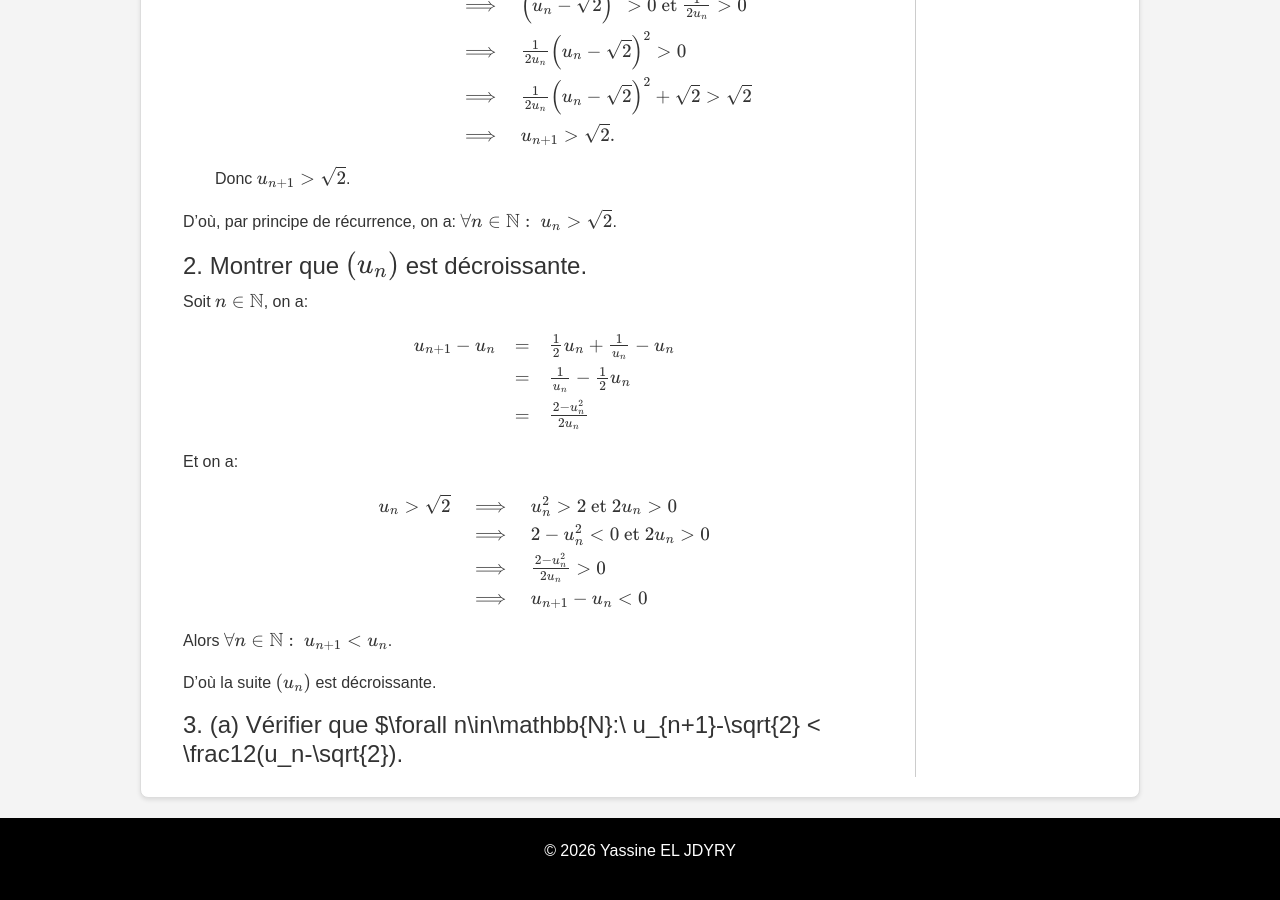
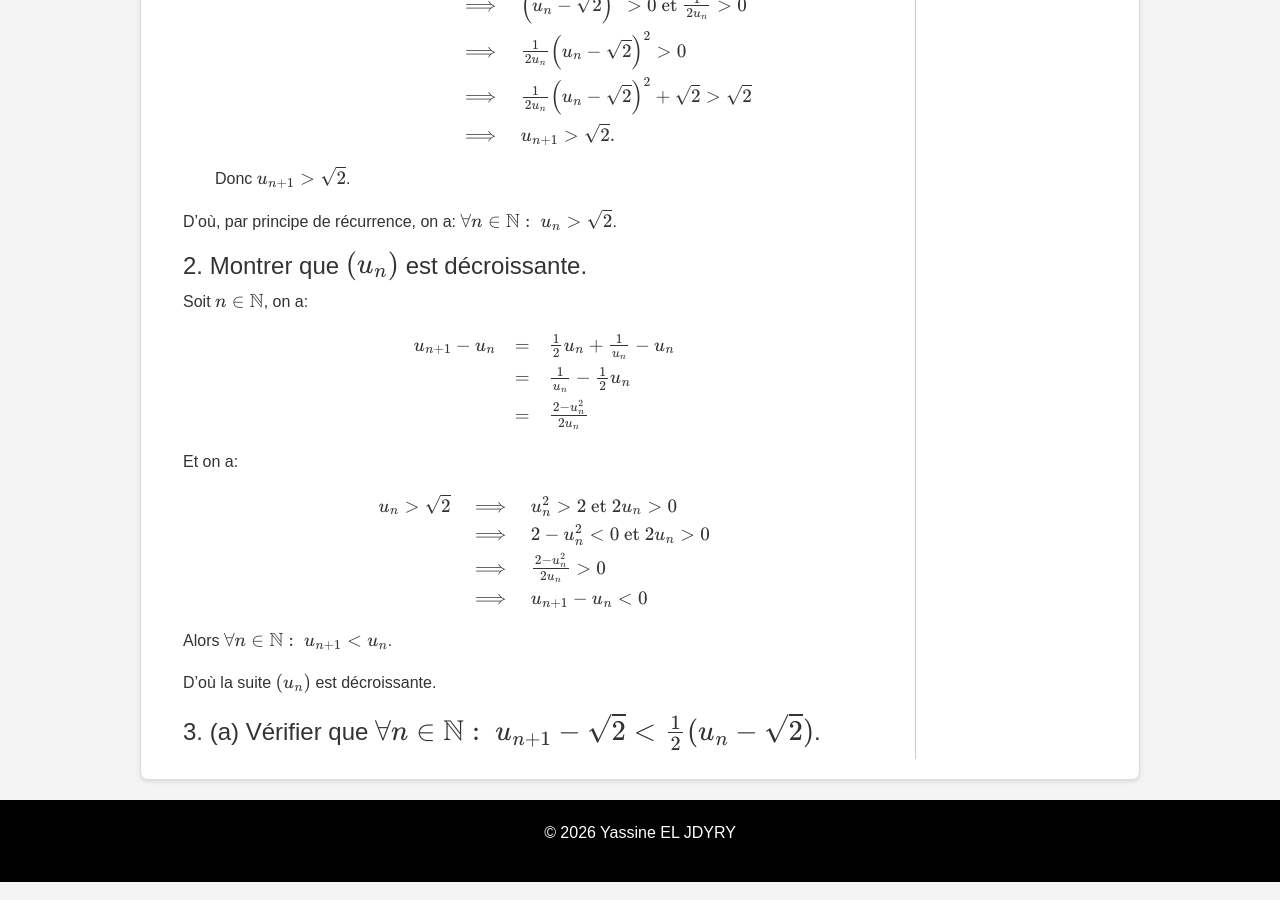
Before and after one commit to learninmath/learninmath.github.io, a Jekyll site: the page built from _2bpc/chapitre4.md, in a window 1280 px wide and 900 px high, scrolled down 3590 px. Built offline with Jekyll 4.4.1, drawn with Linux system fonts in a browser that asks for light colours.

Commit message:
v16.2.26

```diff
--- a/_2bpc/chapitre4.md
+++ b/_2bpc/chapitre4.md
@@ -194,4 +194,4 @@ Alors $\forall n\in\mathbb{N}:\ u_{n+1} < u_n$.
 
 D'où la suite $(u_n)$ est décroissante.
 
-#### 3. (a) Vérifier que $\forall n\in\mathbb{N}:\ u\_{n+1}-\sqrt{2} < \frac12(u_n-\sqrt{2}).
+#### 3. (a) Vérifier que $\forall n\in\mathbb{N}:\ u_{n+1}-\sqrt{2} < \frac12(u_n-\sqrt{2})$.
```
